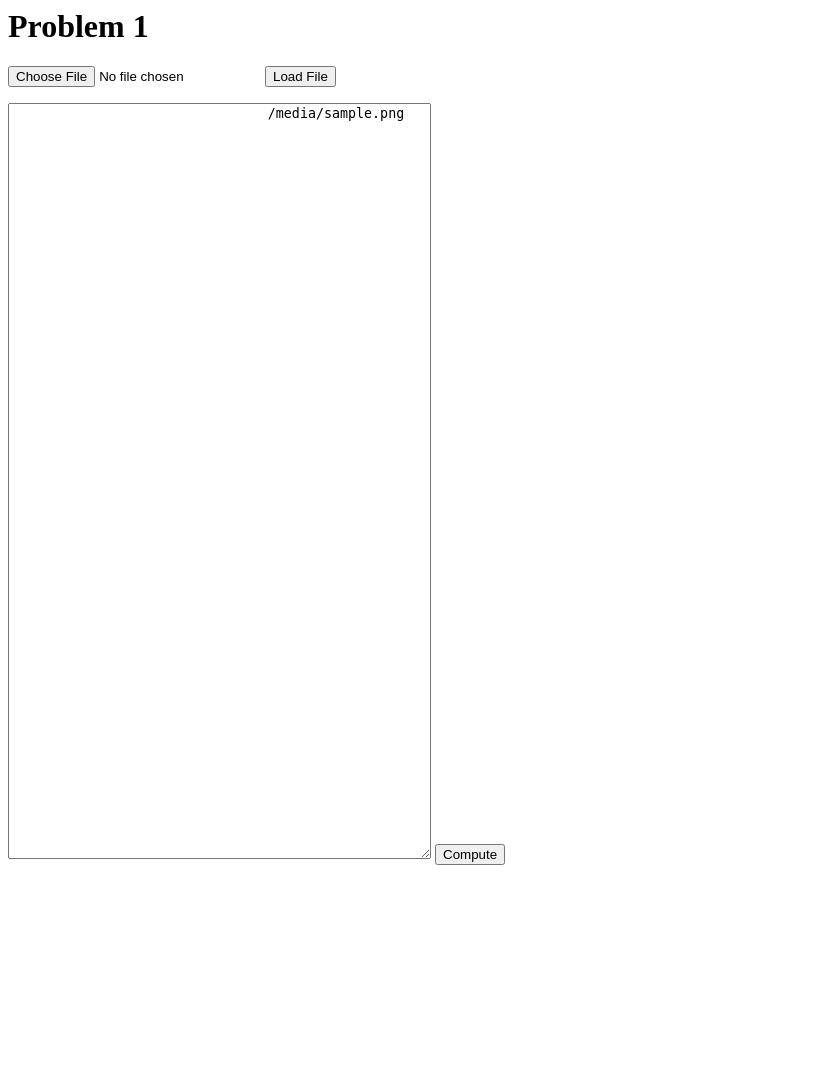
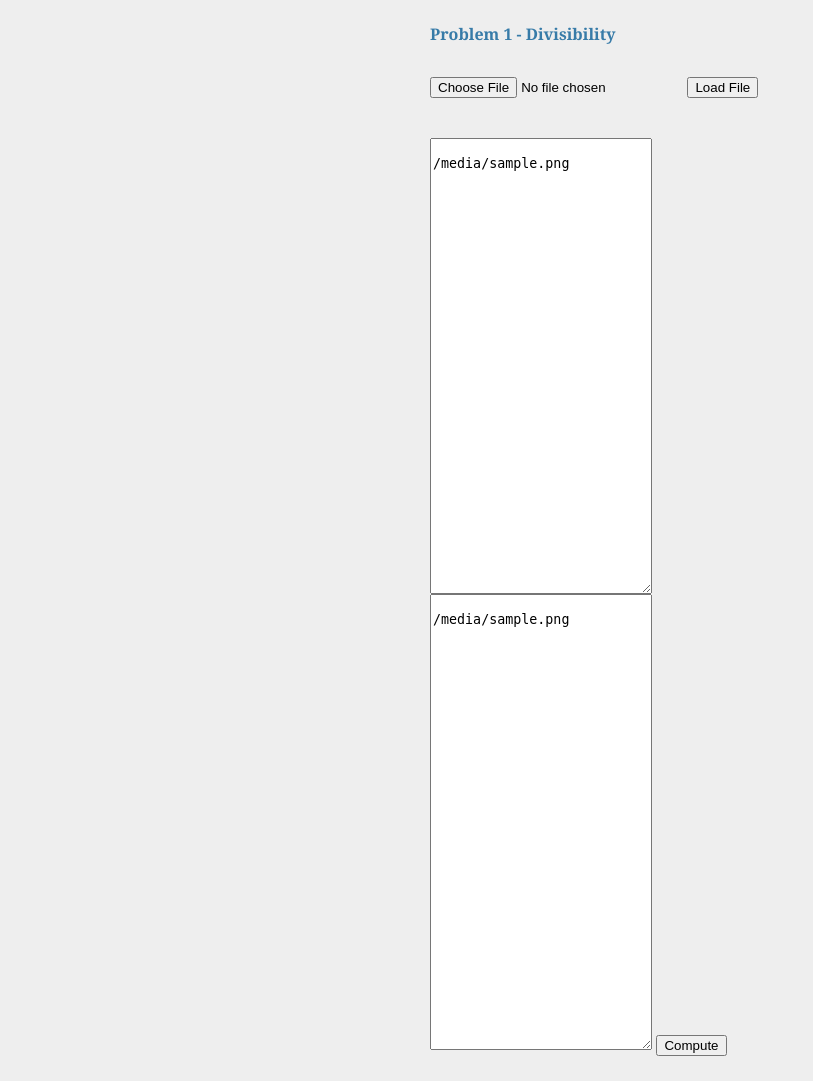
Before and after one commit to LeviVasconcelos/anchorloans, a Flask app: template anchorapp/templates/base.html in a window 1280 px wide. Shown: the whole page, without its empty margins (0-813 px from the left). Before the commit the page ends 865 px from the top, so only its background shows below. Run offline with Flask 2, Linux system fonts and the light colour scheme; the template is opened without the code that fills it: most values are stand-ins (such as "Sample title", 1, 10 or a date in 2020).

Commit message:
simple style added

```diff
--- /dev/null
+++ b/anchorapp/static/style.css
@@ -0,0 +1,39 @@
+body            { font-family: sans-serif; background: #eee; }
+a, h1, h2       { color: #377ba8; }
+h1, h2          { font-family: 'Georgia', serif; margin: 0; }
+h1              { border-bottom: 2px solid #eee; position: relative; }
+h2              { font-size: 1.2em; }
+
+.page           { margin: 2em auto; width: 35em; border: 5px solid #ccc;
+                  padding: 0.8em; background: white; }
+.entries        { list-style: none; margin: 0; padding: 0; }
+.entries li     { margin: 0.8em 1.2em; }
+.entries li h2  { margin-left: -1em; }
+.add-entry      { font-size: 0.9em; border-bottom: 1px solid #ccc; }
+.add-entry dl   { font-weight: bold; }
+.metanav        { text-align: right; font-size: 0.8em; padding: 0.3em;
+                  margin-bottom: 1em; background: #fafafa; }
+.flash          { background: #cee5F5; padding: 0.5em;
+                  border: 1px solid #aacbe2; }
+.error          { background: #f0d6d6; padding: 0.5em; }
+
+
+.center {
+	max-width: 420px;
+	margin: 0 auto;
+    padding: 15px;
+    font-size: 16px;
+}
+
+.form-load {
+  max-width: 420px;
+  padding: 15px;
+  margin: 0 auto;
+}
+.form-load .form-load-heading,
+.form-load {
+  margin-bottom: 10px;
+}
+.form-load {
+  font-weight: normal;
+}
--- a/anchorapp/templates/base.html
+++ b/anchorapp/templates/base.html
@@ -2,19 +2,24 @@
 	<head>
 		<meta charset="utf-8" http-equiv="Content-type" content="text/html">
 		<title>Anchorloans Test</title>
+		<link type="text/css" rel="stylesheet" href="{{ url_for('static', filename='style.css') }}" />
 	</head>
 	<body>
 		<div class="title">
-			<h1> Problem 1 </h1>
+			<h1 class="center"> Problem 1 - Divisibility </h1>
 		</div>
 		<div class="input_div">
-			<form method=POST enctype=multipart/form-data action="{{ url_for('upload') }}">
+			<form class='form-load' method=POST enctype=multipart/form-data action="{{ url_for('upload') }}">
 				<input type=file name=inpt>  <input type="submit" value="Load File"> </br>
 			</form>
-			<form>
-				<textarea rows=50 cols=50 name="filetext">
+			<form class='form-load'>
+				<textarea rows=30 cols=25 name="input" value="Input file." readonly>
 				{{ file_text }}
 				</textarea>
+				<textarea rows=30 cols=25 name="output" value="Output." readonly>
+				{{ file_text }}
+				</textarea>
+
 				<input type=submit name="send" value="Compute">
 			</form>
 		</div>
```
